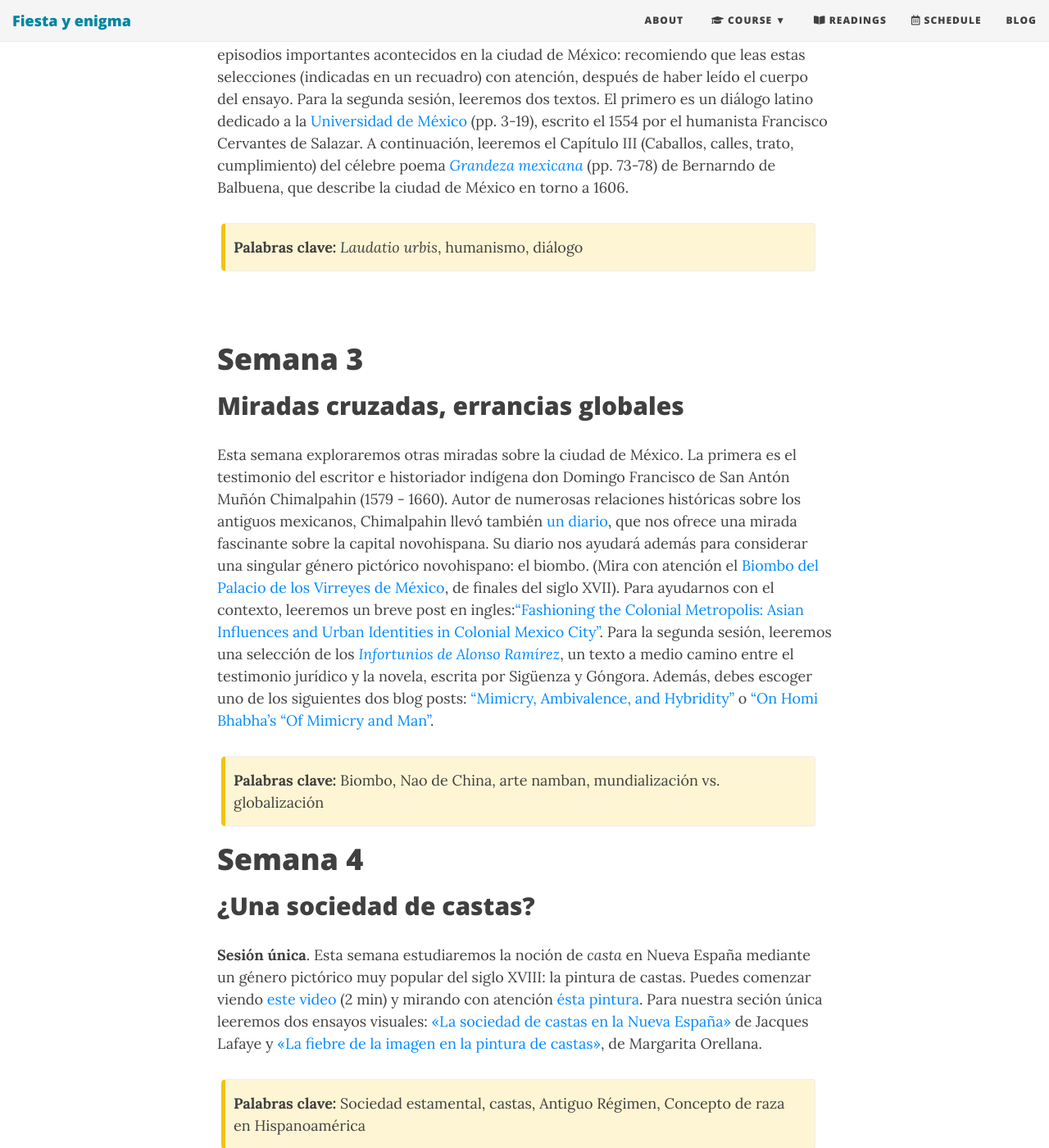
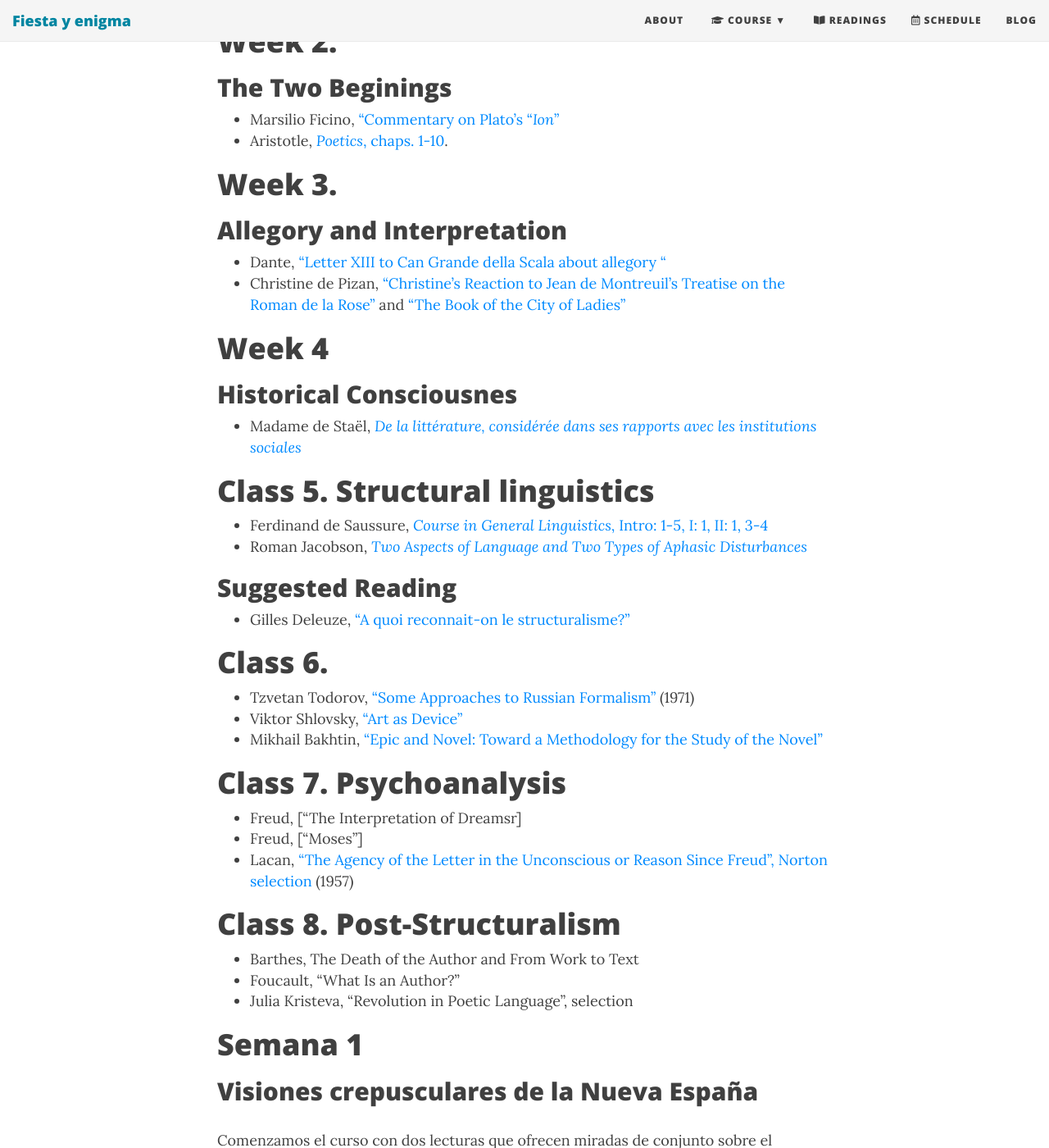
Before and after one commit to Hipomenes/bu-theory-course, a Jekyll site: the page built from syllabus.md, in a window 1280 px wide and 1400 px high, scrolled down 2121 px. Shown: the whole window at 82% size. Built offline with Jekyll 4.4.1, drawn with Linux system fonts in a browser that asks for light colours; nearby versions of some CDN libraries; some of the changed text lies outside the part shown.

Commit message:
Update syllabus.md

```diff
--- a/syllabus.md
+++ b/syllabus.md
@@ -4,7 +4,7 @@ title: Readings
 bigimg: /img/4partes.jpg
 ---
 
-# Unidades y temas
+# Weeks and Topics
 {: .no_toc}
 
 * TOC
@@ -14,6 +14,64 @@ bigimg: /img/4partes.jpg
 <hr>
 <br>
 <br>
+
+# Week I
+
+## Introduction. *Dichtung un Warheit*
+
+- Martin Heidegger (1951), ["...Poetically Man Dwelts..."]()
+
+## In class
+
+- Friederich Hölderin,["In lovely blue.."](http://timothyquigley.net/cont/holderlin-blue.pdf)
+- Sammuel Beckett, ["What is the word"](http://timothyquigley.net/cont/holderlin-blue.pdf) | ["Comment dire"](http://www.florilege.free.fr/florilege/beckett/commentd.htm)
+
+#  Week 2.
+## The Two Beginings
+
+- Marsilio Ficino, ["Commentary on Plato's "*Ion*"]()
+- Aristotle, [*Poetics*, chaps. 1-10]().
+
+# Week 3.
+
+## Allegory and Interpretation
+
+- Dante, ["Letter XIII to Can Grande della Scala about allegory "]()
+- Christine de Pizan, ["Christine's Reaction to Jean de Montreuil's Treatise on the
+Roman de la Rose"]() and ["The Book of the City of Ladies"]()
+
+# Week 4
+## Historical Consciousnes
+
+- Madame de Staël, [*De la littérature, considérée dans ses rapports avec les institutions sociales*]()
+
+# Class 5. Structural linguistics
+
+- Ferdinand de Saussure, [*Course in General Linguistics*, Intro: 1-5, I: 1, II: 1, 3-4]()
+- Roman Jacobson, [*Two Aspects of Language and Two Types of Aphasic Disturbances*]()
+
+## Suggested Reading
+
+- Gilles Deleuze, ["A quoi reconnait-on le structuralisme?"]()
+
+# Class 6.
+
+- Tzvetan Todorov, ["Some Approaches to Russian Formalism"]() (1971)
+- Viktor Shlovsky, ["Art as Device"]()
+- Mikhail Bakhtin, ["Epic and Novel: Toward a Methodology for the Study of the Novel"]()
+
+# Class 7. Psychoanalysis
+
+- Freud, ["The Interpretation of Dreamsr]
+- Freud, ["Moses"]
+- Lacan, ["The Agency of the Letter in the Unconscious or Reason Since Freud", Norton selection]() (1957)
+
+# Class 8. Post-Structuralism
+
+- Barthes, The Death of the Author and From Work to Text
+- Foucault, "What Is an Author?"
+- Julia Kristeva, "Revolution in Poetic Language", selection
+
 
 # Semana 1
 
```
